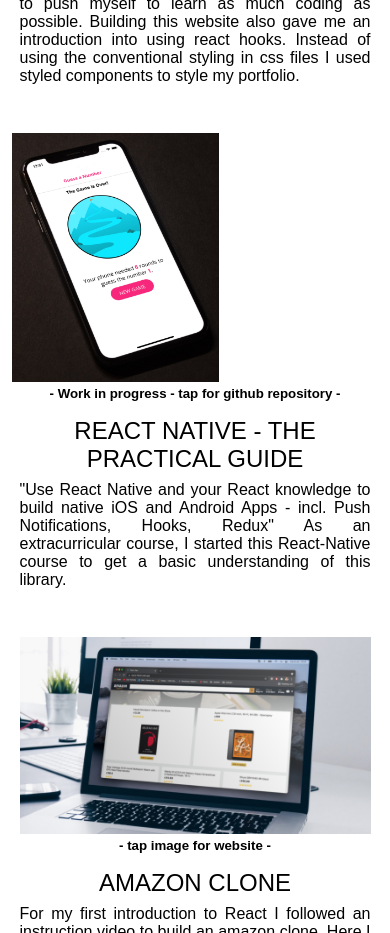
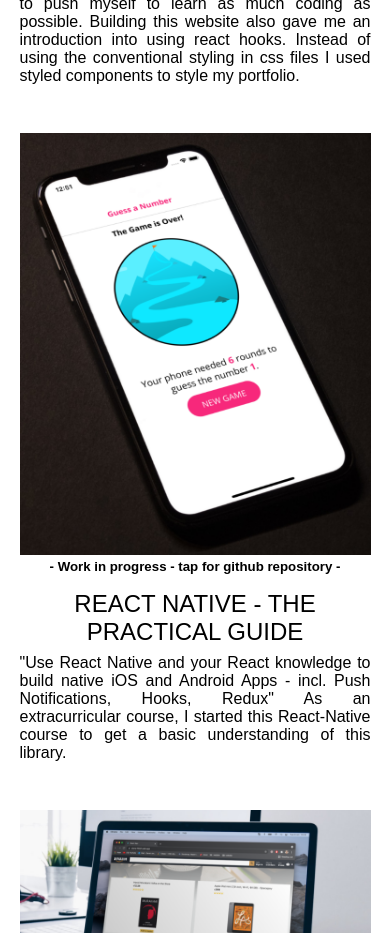
Before and after one commit to 712derek/712_derek, a React (Create React App) app: page / in a window 390 px wide. Shown: the part 1340-2273 px from the top of the page. Built offline with nearby package versions, Linux system fonts and the light colour scheme.

Commit message:
media queri projects rn fixed

```diff
--- a/src/projects/ReactNative.js
+++ b/src/projects/ReactNative.js
@@ -24,6 +24,7 @@
     width: 100%;
     margin-left: 0rem;
     padding: 0;
+    margin-right: 0rem;
   }
 `;
 
```
